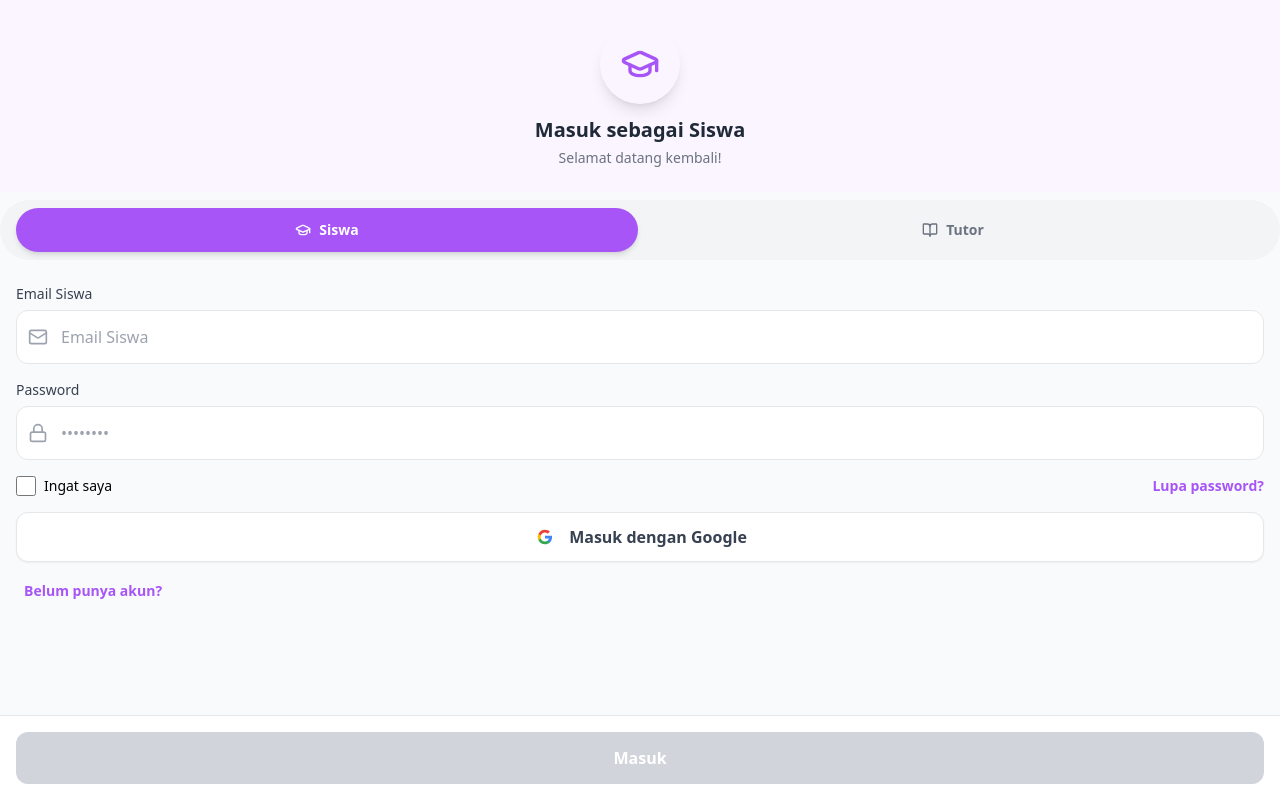
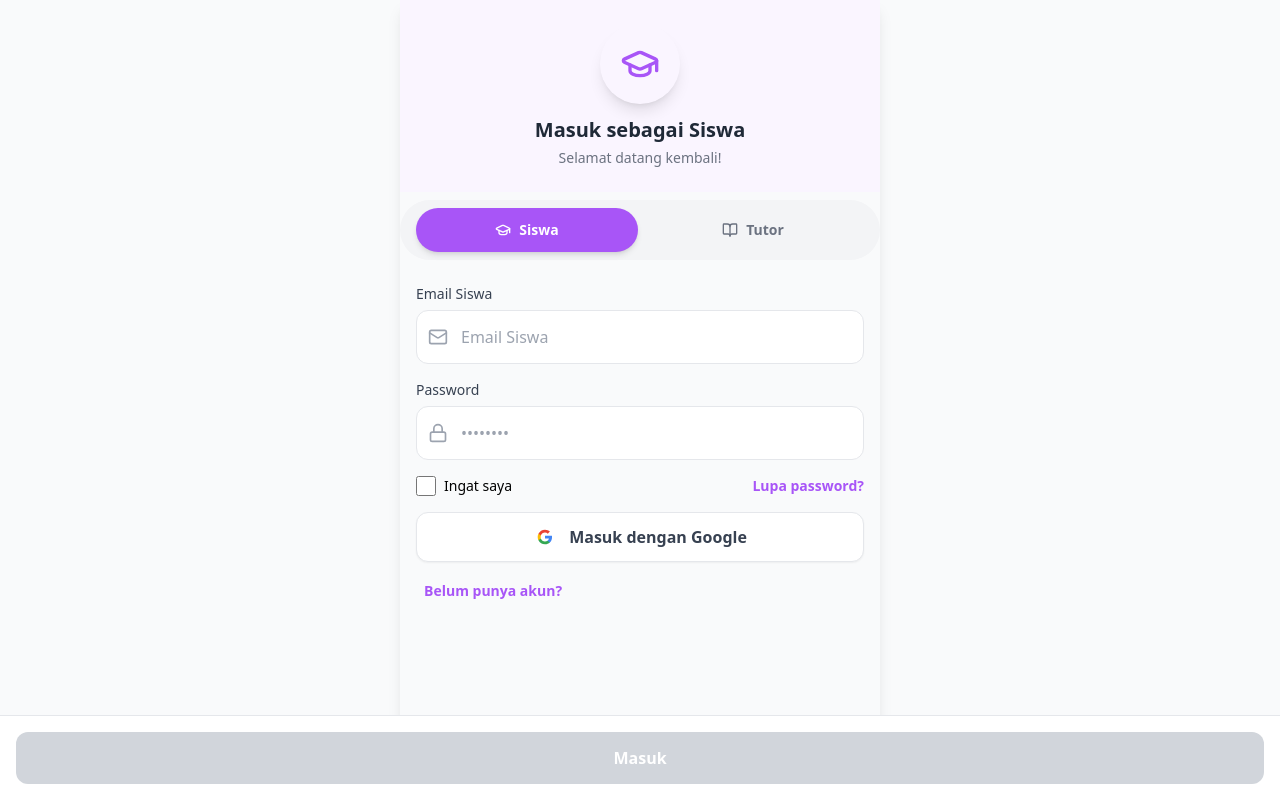
Before and after one commit to xcodeme21/sinau, a Next.js app: page / in a window 1280 px wide. Built offline with nearby package versions, Linux system fonts and the light colour scheme.

Commit message:
force to mobile view

```diff
--- a/src/app/globals.css
+++ b/src/app/globals.css
@@ -23,3 +23,8 @@
     scrollbar-width: none;
   }
 }
+
+.antialiased {
+  -webkit-font-smoothing: antialiased;
+  -moz-osx-font-smoothing: grayscale;
+}
--- a/src/app/layout.tsx
+++ b/src/app/layout.tsx
@@ -13,10 +13,15 @@ export default function RootLayout({
 }>) {
   return (
     <html lang="id">
-      <link rel="manifest" href="/manifest.json" />
-      <meta name="theme-color" content="#10B981" />
-      <link rel="apple-touch-icon" href="/icons/icon-192x192.png" />
-      <body className="antialiased bg-gray-50">{children}</body>
+      <head>
+        <meta name="viewport" content="width=device-width, initial-scale=1.0" />
+        <link rel="manifest" href="/manifest.json" />
+        <meta name="theme-color" content="#10B981" />
+        <link rel="apple-touch-icon" href="/icons/icon-192x192.png" />
+      </head>
+      <body className="antialiased max-w-[480px] mx-auto bg-gray-50 min-h-screen shadow-lg">
+        {children}
+      </body>
     </html>
   )
 }
```
